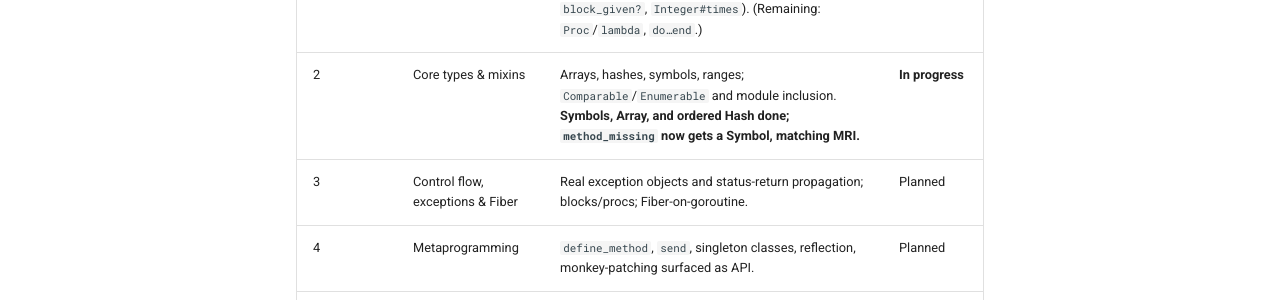
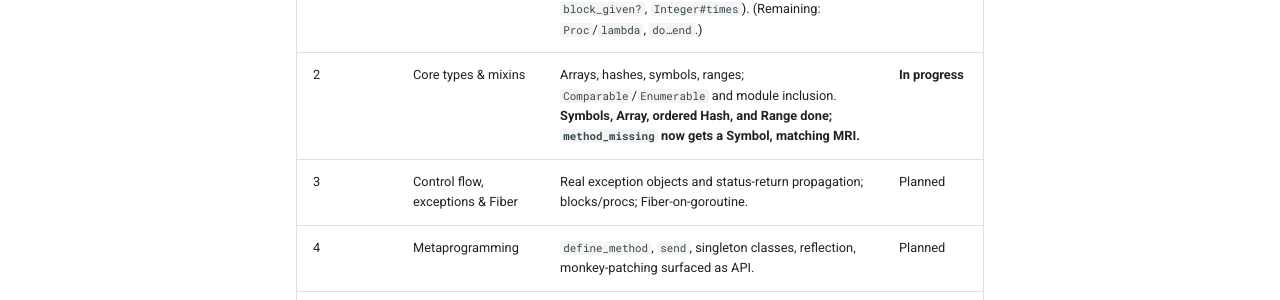
Before and after one commit to go-embedded-ruby/docs, an MkDocs documentation site: the page built from docs/roadmap.md, in a window 1280 px wide and 1181 px high. Shown: the part 500-800 px from the top of the window. Built offline with MkDocs 1.6.1 and Material for MkDocs 9.7.7, drawn with Linux system fonts in a browser that asks for light colours; the version menu is left out.

Commit message:
docs(roadmap): mark Range done in Phase 2
Co-Authored-By: Claude Opus 4.8 (1M context) <noreply@anthropic.com>

```diff
--- a/docs/roadmap.md
+++ b/docs/roadmap.md
@@ -8,7 +8,7 @@ building whole subsystems in isolation. There are nine phases, 0 through 8.
 | --- | --- | --- | --- |
 | 0 | Vertical slice | Integers, floats, strings, locals, arithmetic, control flow, `def`/recursion, `puts`/`p` — a thin slice running end to end on the VM. | **Done** |
 | 1 | Object model & dispatch | `RObject`/`RClass`, per-class method tables, ancestor-chain lookup, `method_missing`, classes + inheritance, `@ivars`, `new`/`initialize`, constants, **modules + `include`**, **`super`**, **blocks & `yield`** (closures, `block_given?`, `Integer#times`). (Remaining: `Proc`/`lambda`, `do…end`.) | **Done (core)** |
-| 2 | Core types & mixins | Arrays, hashes, symbols, ranges; `Comparable`/`Enumerable` and module inclusion. **Symbols, Array, and ordered Hash done; `method_missing` now gets a Symbol, matching MRI.** | **In progress** |
+| 2 | Core types & mixins | Arrays, hashes, symbols, ranges; `Comparable`/`Enumerable` and module inclusion. **Symbols, Array, ordered Hash, and Range done; `method_missing` now gets a Symbol, matching MRI.** | **In progress** |
 | 3 | Control flow, exceptions & Fiber | Real exception objects and status-return propagation; blocks/procs; Fiber-on-goroutine. | Planned |
 | 4 | Metaprogramming | `define_method`, `send`, singleton classes, reflection, monkey-patching surfaced as API. | Planned |
 | 5 | Full front-end | Complete the lexer/parser/compiler to full Ruby 4.0 syntax (or settle the Prism-on-wazero decision). | Planned |
```
